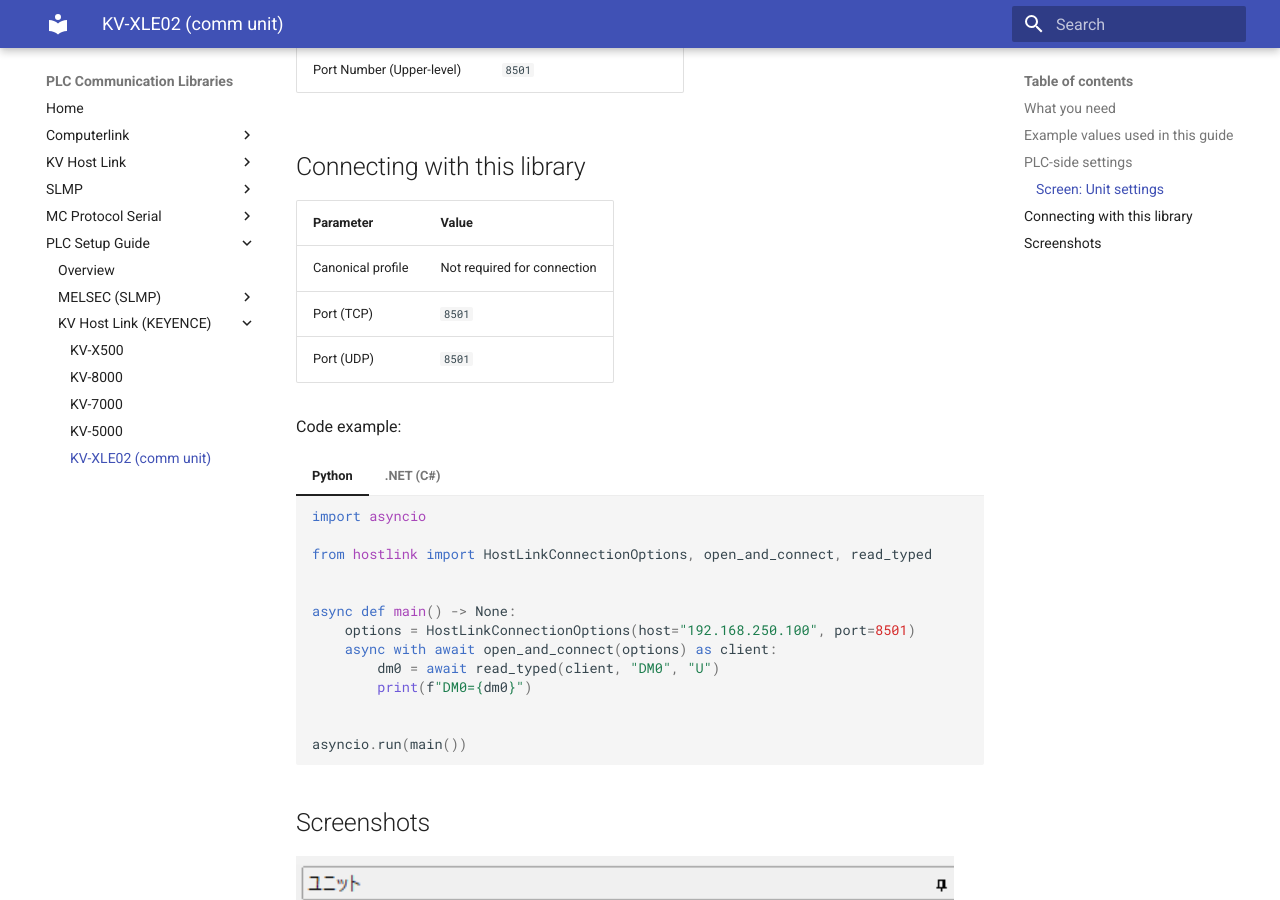
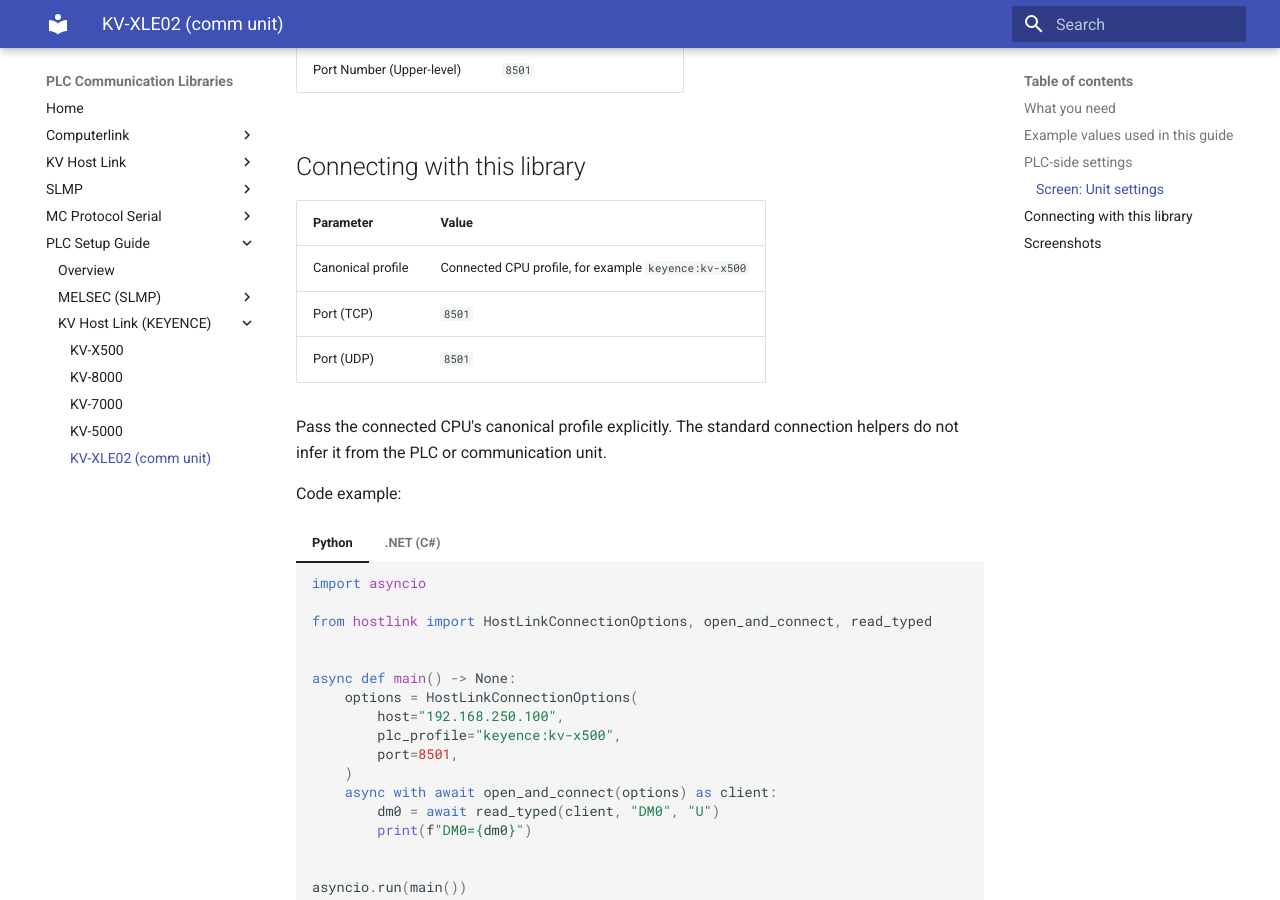
Before and after one commit to fa-yoshinobu/plc-comm-docs-site, an MkDocs documentation site: the page built from docs/plc-setup/kv/kv-xle02.md, in a window 1280 px wide and 900 px high, scrolled down 1014 px. Built offline with MkDocs 1.6.1 and Material for MkDocs 9.7.7, drawn with Linux system fonts in a browser that asks for light colours.

Commit message:
Document required KV Host Link PLC profiles

````diff
--- a/docs/plc-setup/kv/kv-xle02.md
+++ b/docs/plc-setup/kv/kv-xle02.md
@@ -32,9 +32,12 @@
 
 | Parameter | Value |
 |-----------|-------|
-| Canonical profile | Not required for connection |
+| Canonical profile | Connected CPU profile, for example `keyence:kv-x500` |
 | Port (TCP) | `8501` |
 | Port (UDP) | `8501` |
+
+Pass the connected CPU's canonical profile explicitly. The standard connection
+helpers do not infer it from the PLC or communication unit.
 
 Code example:
 
@@ -47,7 +50,11 @@
 
 
     async def main() -> None:
-        options = HostLinkConnectionOptions(host="192.168.250.100", port=8501)
+        options = HostLinkConnectionOptions(
+            host="192.168.250.100",
+            plc_profile="keyence:kv-x500",
+            port=8501,
+        )
         async with await open_and_connect(options) as client:
             dm0 = await read_typed(client, "DM0", "U")
             print(f"DM0={dm0}")
@@ -61,7 +68,7 @@
     ```csharp
     using PlcComm.KvHostLink;
 
-    var options = new KvHostLinkConnectionOptions("192.168.250.100", 8501);
+    var options = new KvHostLinkConnectionOptions("192.168.250.100", "keyence:kv-x500", 8501);
     await using var client = await KvHostLinkClientFactory.OpenAndConnectAsync(options);
     var dm0 = await client.ReadTypedAsync("DM0", "U");
     Console.WriteLine($"DM0={dm0}");
````
Also changed, not shown: docs/plc-setup/index.md (+4 -0 lines), docs/plc-setup/kv/kv-5000.md (+10 -3 lines), docs/plc-setup/kv/kv-7000.md (+10 -3 lines), docs/plc-setup/kv/kv-8000.md (+10 -3 lines), docs/plc-setup/kv/kv-x500.md (+10 -3 lines).
